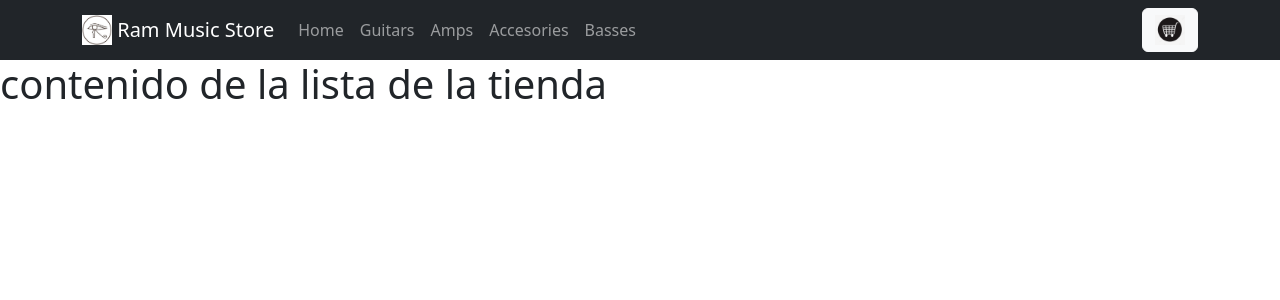
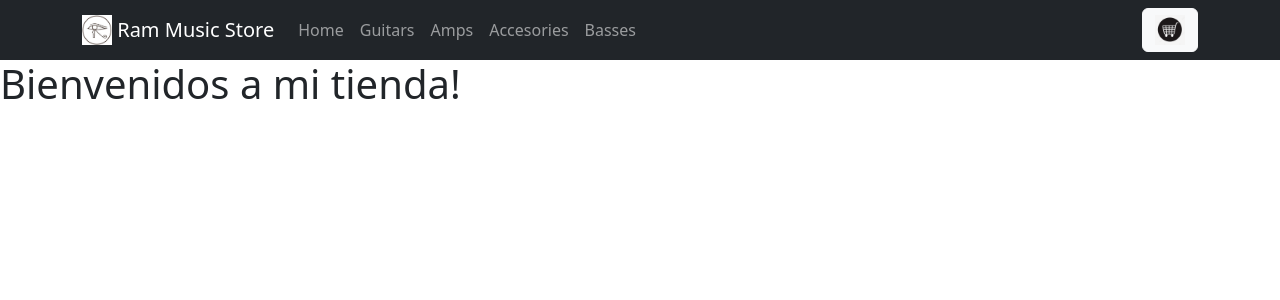
Before and after one commit to ramsesurb/desafio2, a React (Create React App) app: page / in a window 1280 px wide. Shown: the top 300 px of the page. Built offline with nearby package versions, Linux system fonts and the light colour scheme.

Commit message:
third commit

```diff
--- a/src/App.js
+++ b/src/App.js
@@ -1,7 +1,7 @@
 import { Header } from './components/Header/Header'
 import './App.css';
 import 'bootstrap/dist/css/bootstrap.min.css';
-import { ItemList } from './components/ItemListContainer/ItemListContainer'
+import { ItemListContainer } from './components/ItemListContainer/ItemListContainer'
 
 
 
@@ -10,7 +10,7 @@ function App() {
     <div >
       <Header/>
 
-      <ItemList/>
+      <ItemListContainer titulo={"Bienvenidos a mi tienda!"} />
 
 
 
--- a/src/components/ItemListContainer/ItemListContainer.js
+++ b/src/components/ItemListContainer/ItemListContainer.js
@@ -1,9 +1,9 @@
-export const ItemList = () => {
+export const ItemListContainer = ({titulo}) => {
 
     return (
         <div>
            <h1>
-            contenido de la lista de la tienda
+            {titulo}
            </h1>
 
         </div>
```
